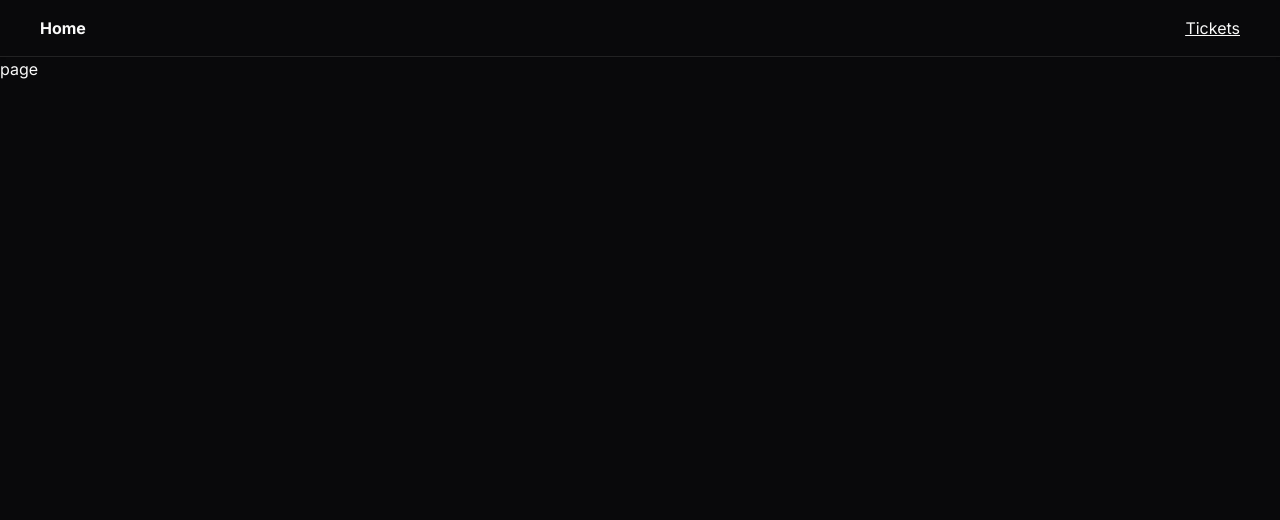
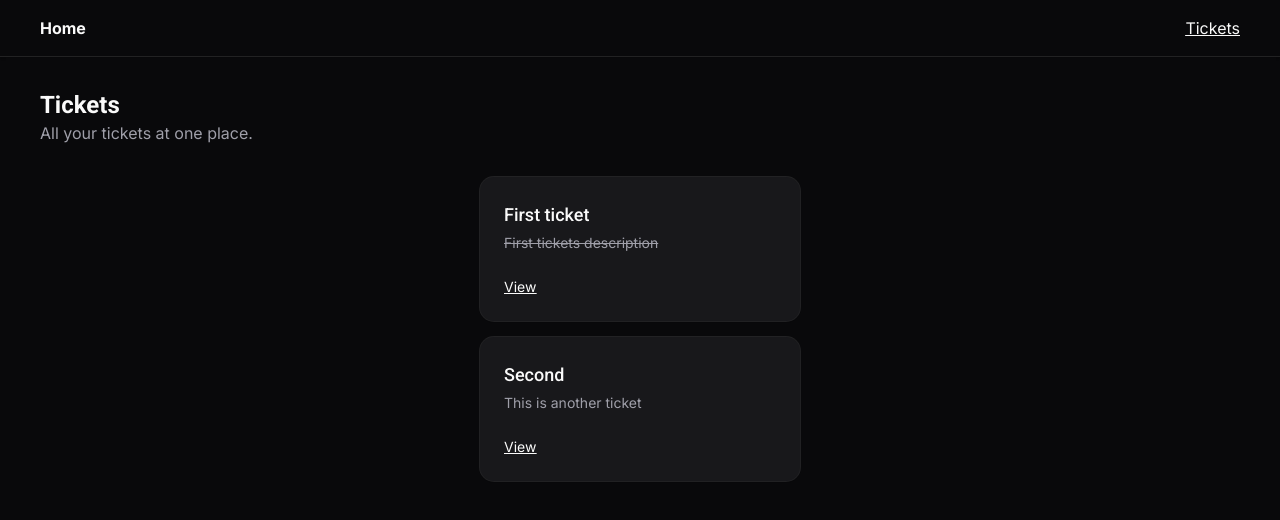
Before and after one commit to Poya-Faraji/ticket-bounty, a Next.js app: page /tickets in a window 1280 px wide. Shown: the top 520 px of the page. Built offline with nearby package versions, Linux system fonts and the light colour scheme.

Commit message:
[ADD] ticket page

```diff
--- a/src/app/tickets/page.tsx
+++ b/src/app/tickets/page.tsx
@@ -1,5 +1,50 @@
 import type { ReactNode } from "react";
 
+import Link from "next/link";
+
+import { ticketData } from "@/mock/tickcts-mock";
+import clsx from "clsx";
+
+import {
+  Card,
+  CardContent,
+  CardDescription,
+  CardHeader,
+  CardTitle,
+} from "@/components/ui/card";
+
 export default function Page(): ReactNode {
-  return <div>page</div>;
+  return (
+    <div className="mt-8 w-[min(1200px,calc(100%-1rem))] mx-auto">
+      <div>
+        <h2 className="font-heading text-2xl font-bold">Tickets</h2>
+        <p className="text-muted-foreground">All your tickets at one place.</p>
+      </div>
+
+      <div className="mt-8 mx-auto max-w-80 grid grid-cols-1">
+        {ticketData.map((ticket) => {
+          return (
+            <Card className="mb-4" key={ticket.id}>
+              <CardHeader>
+                <CardTitle className="text-lg ">{ticket.title}</CardTitle>
+                <CardDescription
+                  className={clsx(ticket.done && "line-through", "truncate")}
+                >
+                  {ticket.desc}
+                </CardDescription>
+              </CardHeader>
+              <CardContent className="underline ">
+                <Link
+                  className="hover:text-primary"
+                  href={`/tickets/${ticket.path}`}
+                >
+                  View
+                </Link>
+              </CardContent>
+            </Card>
+          );
+        })}
+      </div>
+    </div>
+  );
 }
--- /dev/null
+++ b/src/icons/MingcuteCheckFill.tsx
@@ -0,0 +1,22 @@
+import React, { SVGProps } from "react";
+
+export function MingcuteCheckFill(props: SVGProps<SVGSVGElement>) {
+  return (
+    <svg
+      xmlns="http://www.w3.org/2000/svg"
+      width="1em"
+      height="1em"
+      viewBox="0 0 24 24"
+      {...props}
+    >
+      {/* Icon from MingCute Icon by MingCute Design - https://github.com/Richard9394/MingCute/blob/main/LICENSE */}
+      <path
+        fill="currentColor"
+        fillRule="evenodd"
+        d="M21.546 5.112a1.5 1.5 0 0 1 0 2.121L10.232 18.547a1.5 1.5 0 0 1-2.121 0L2.454 12.89a1.5 1.5 0 1 1 2.121-2.121l4.596 4.596L19.424 5.112a1.5 1.5 0 0 1 2.122 0"
+        clipRule="evenodd"
+      />
+    </svg>
+  );
+}
+export default MingcuteCheckFill;
--- /dev/null
+++ b/src/mock/tickcts-mock.ts
@@ -0,0 +1,24 @@
+type ticketDataType = {
+  id: string;
+  title: string;
+  desc: string;
+  done: boolean;
+  path: string;
+}[];
+
+export const ticketData: ticketDataType = [
+  {
+    id: crypto.randomUUID(),
+    title: "First ticket",
+    desc: "First tickets description",
+    done: true,
+    path: crypto.randomUUID(),
+  },
+  {
+    id: crypto.randomUUID(),
+    title: "Second",
+    desc: "This is another ticket",
+    done: false,
+    path: crypto.randomUUID(),
+  },
+];
```
